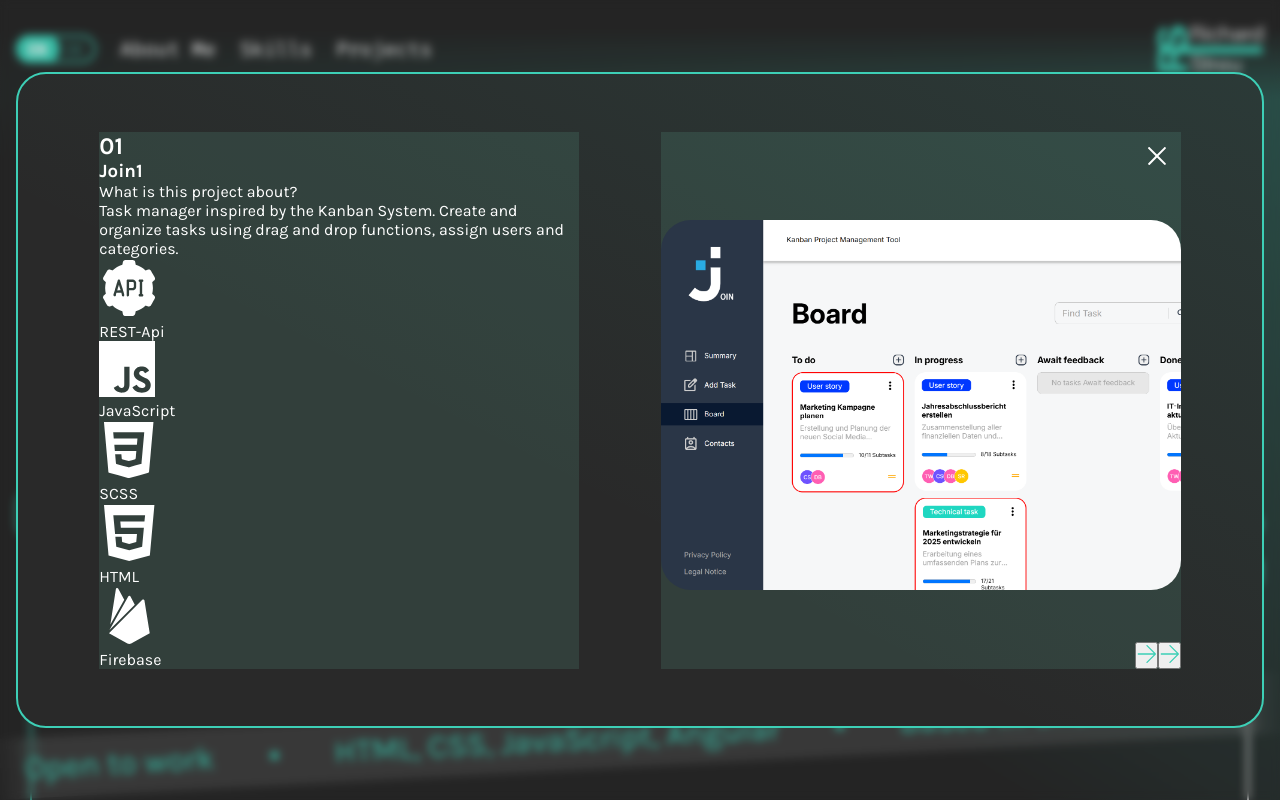
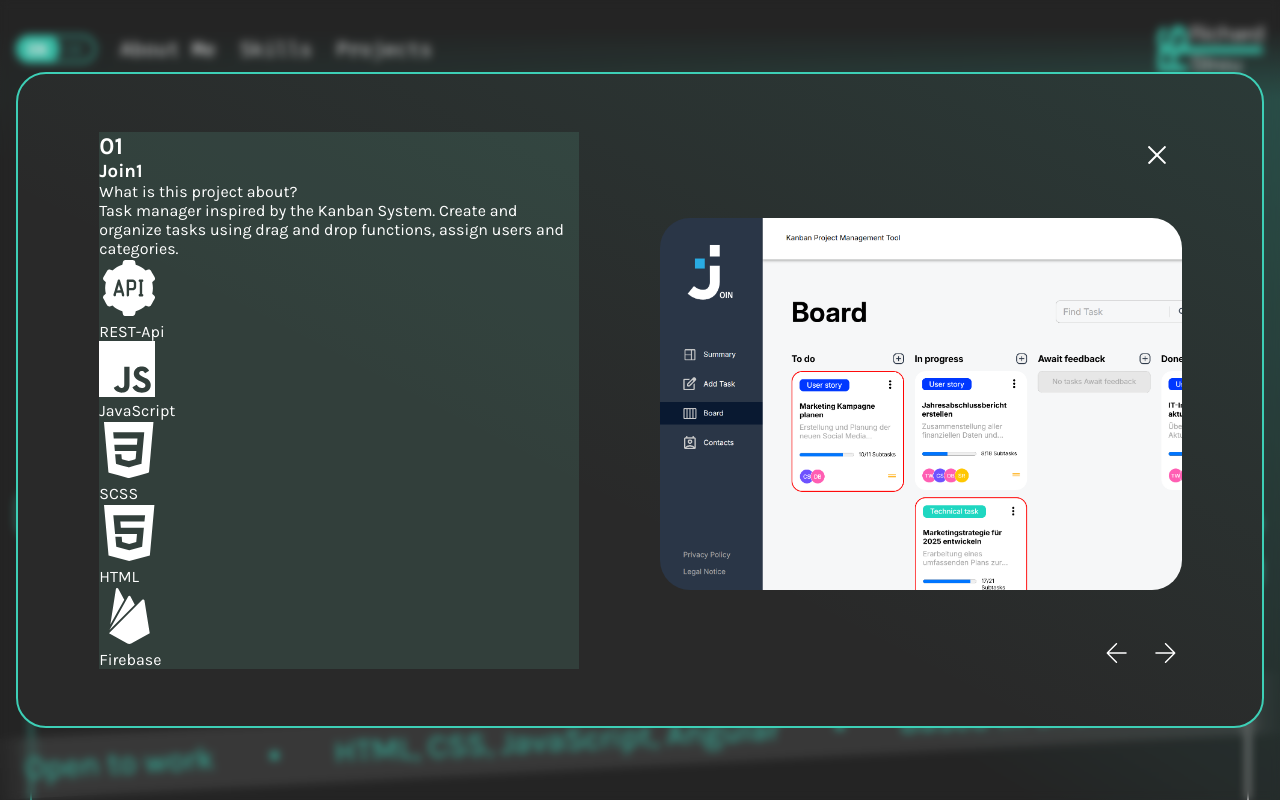
Before and after one commit to RichardStreu/portfolioAngular, an Angular app: page / in a window 1280 px wide. Shown: the top 800 px of the page. Built offline with nearby package versions, Linux system fonts and the light colour scheme.

Commit message:
feat: enhance project modal styling with new image container and hover effects

```diff
--- a/src/app/components/project-modal/project-modal.component.scss
+++ b/src/app/components/project-modal/project-modal.component.scss
@@ -47,7 +47,6 @@
 
       .projectModalRightPart {
         width: 520px;
-        background-color: rgba(aquamarine, 0.1);
         min-height: 200px;
         display: flex;
         flex-direction: column;
@@ -81,17 +80,76 @@
           }
         }
 
-        img {
+        .projectImgBox {
+          position: relative;
           width: 100%;
           height: 370px;
-          object-fit: cover;
-          object-position: left;
-          border-radius: 30px;
           margin-top: 2.5rem;
           margin-bottom: 3rem;
+          border-radius: 30px;
+          background: repeating-linear-gradient(
+            45deg,
+            transparent,
+            transparent 25px,
+            $color-highLight 25px,
+            $color-highLight 27px
+          );
+
+          img {
+            width: calc(100% + 2px);
+            height: calc(100% + 2px);
+            object-fit: cover;
+            object-position: left;
+            border-radius: 30px;
+            transition: all 0.4s ease-out;
+            position: absolute;
+            top: -1px;
+            left: -1px;
+
+            &:hover {
+              transform: translate(24px, -24px);
+            }
+          }
         }
 
         .arrowBox {
+          display: flex;
+          flex-direction: row;
+          gap: 1rem;
+
+          .previousArrow {
+            transform: rotate(180deg);
+          }
+
+          button {
+            display: flex;
+            justify-content: center;
+            align-items: center;
+            width: 32px;
+            height: 32px;
+            background-color: transparent;
+            border: none;
+
+            svg {
+              width: 24px;
+              height: 22px;
+              transition: all 0.2s ease-in-out;
+              cursor: pointer;
+
+              &:hover {
+                transform: scale(1.25);
+
+                path {
+                  fill: $color-highLight;
+                }
+              }
+
+              path {
+                transition: all 0.2s ease-in-out;
+                fill: white;
+              }
+            }
+          }
         }
       }
     }
```
